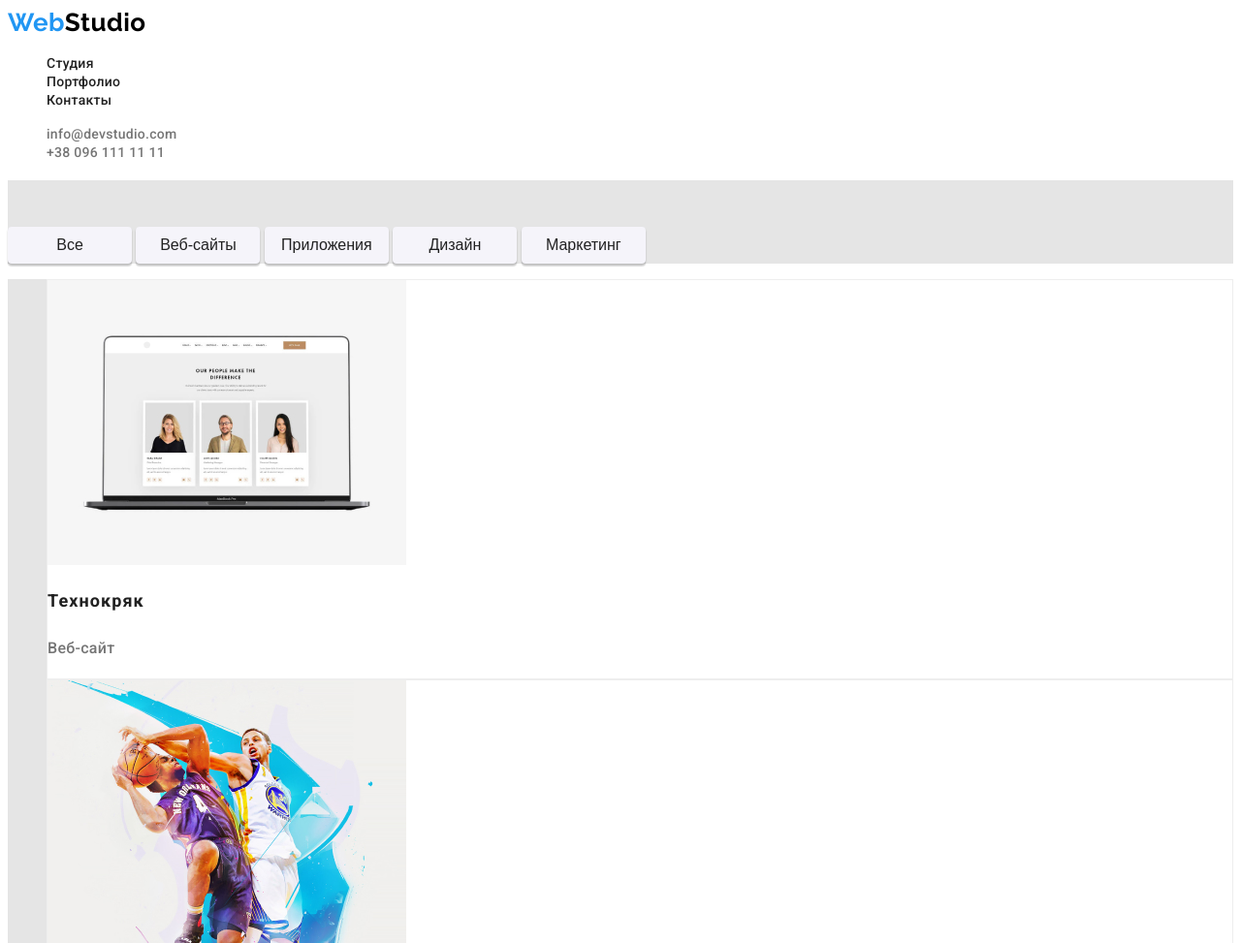
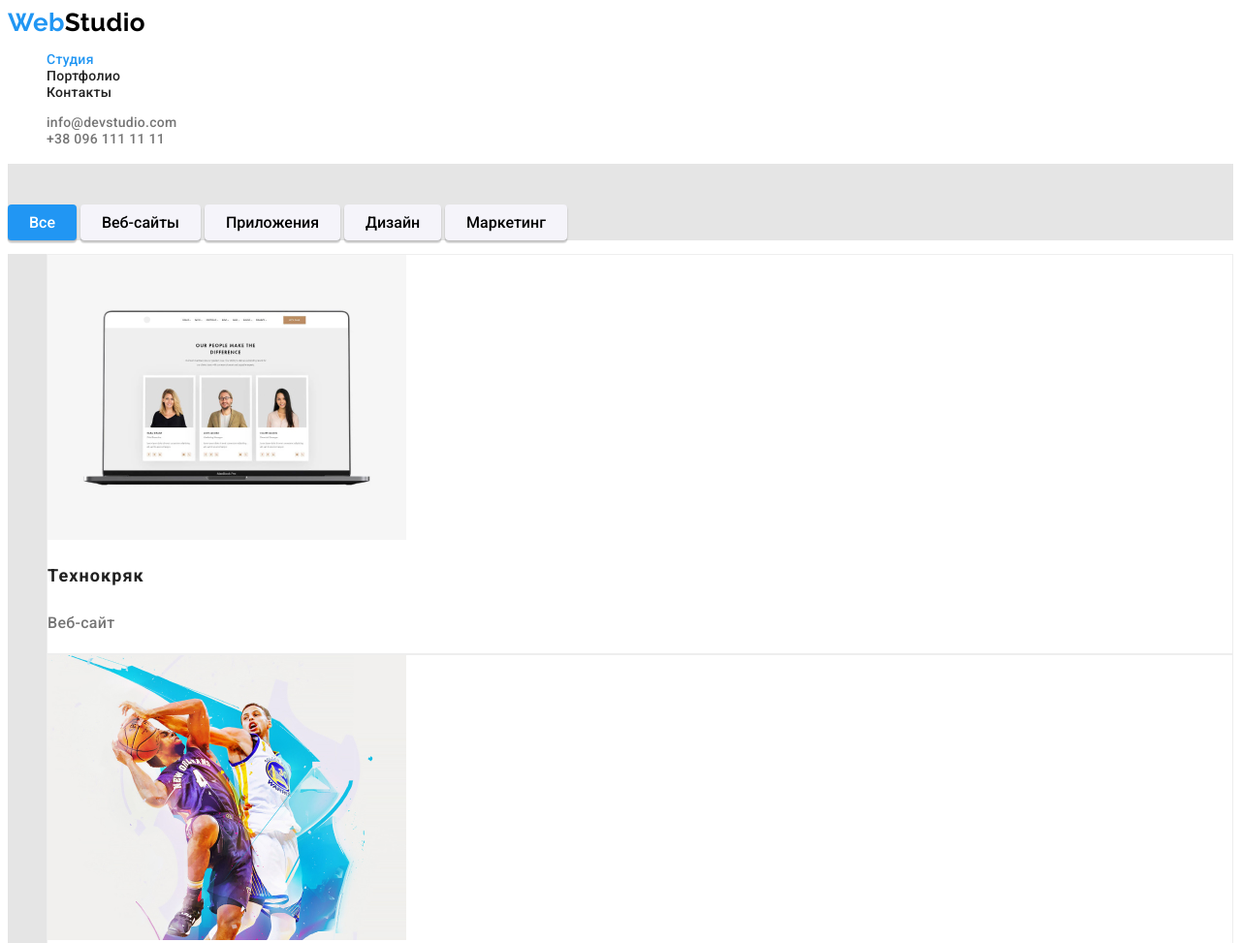
Before and after one commit to Golotniks94/goit-markup-hw-02, a plain HTML site: page portfolio.html in a window 1280 px wide. Shown: the top 973 px of the page at 97% size. Drawn offline with Linux system fonts and the light colour scheme.

Commit message:
Исправление ошибок
Пофиксил ошибки на которые указал ментор

```diff
--- a/css/style.css
+++ b/css/style.css
@@ -2,7 +2,9 @@
 body {
   font-family: 'Roboto', sans-serif;
   letter-spacing: 0.03em;
-  list-style: none;
+  background-color: #ffffff;
+  font-size: 14px;
+  color: #212121;
 }
 
 /* List */
@@ -13,24 +15,22 @@ body {
 /* Header  */
 .logo {
   font-family: 'Raleway';
-  font-weight: 700;
   font-size: 26px;
   line-height: 1.19;
   text-decoration: none;
   color: #2196f3;
 }
-.logo span {
+.logo > span {
   color: #000000;
 }
 /* site-nav */
 
 .link {
   font-weight: 500;
-  font-size: 14px;
   line-height: 1.14;
   letter-spacing: 0.02em;
+  text-decoration: none;
   color: #212121;
-  text-decoration: none;
 }
 
 .link:hover,
@@ -38,11 +38,20 @@ body {
   color: #2196f3;
 }
 
+/* Current  */
+.button.current {
+  background: #2196f3;
+  color: #ffffff;
+}
+
+.link.current {
+  color: #2196f3;
+}
+
 /* site-info */
 
 .info {
   font-weight: 500;
-  font-size: 14px;
   line-height: 1.14;
   letter-spacing: 0.02em;
   text-decoration: none;
@@ -72,8 +81,7 @@ body {
   display: flex;
   align-items: center;
   justify-content: center;
-  width: 200px;
-  height: 50px;
+  padding: 10px 32px;
   background: #2196f3;
   box-shadow: 0px 4px 4px rgba(0, 0, 0, 0.15);
   border-radius: 4px;
@@ -81,7 +89,6 @@ body {
   border: none;
 }
 .order {
-  font-weight: 700;
   font-size: 16px;
   line-height: 1.87;
   letter-spacing: 0.06em;
@@ -97,14 +104,10 @@ body {
   visibility: hidden;
 }
 .title {
-  font-weight: 700;
-  font-size: 14px;
   line-height: 1.14;
   text-transform: uppercase;
-  color: #212121;
 }
 .text-link {
-  font-size: 14px;
   line-height: 24px;
   color: #757575;
   text-decoration: none;
@@ -120,11 +123,9 @@ body {
 .section {
 }
 .block-title {
-  font-weight: 700;
   font-size: 36px;
   line-height: 1.16;
   text-align: center;
-  color: #212121;
 }
 .image-block {
 }
@@ -136,11 +137,9 @@ body {
 }
 
 .block-title {
-  font-weight: 700;
   font-size: 36px;
   line-height: 1.16;
   text-align: center;
-  color: #212121;
 }
 
 .block {
@@ -155,7 +154,6 @@ body {
   font-size: 16px;
   line-height: 1.18;
   text-align: center;
-  color: #212121;
 }
 
 .section-text {
@@ -171,7 +169,6 @@ body {
 }
 
 .footer-text {
-  font-size: 14px;
   line-height: 1.71;
   color: #ffffff;
 }
@@ -179,35 +176,31 @@ body {
 /* Section Button  */
 
 .button {
-  width: 128px;
-  height: 38px;
+  font-weight: 500;
+  font-size: 16px;
+  line-height: 1.62;
+  text-align: center;
+  padding: 6px 22px;
   box-shadow: 0px 3px 1px rgba(0, 0, 0, 0.1), 0px 1px 2px rgba(0, 0, 0, 0.08),
     0px 2px 2px rgba(0, 0, 0, 0.12);
   border-radius: 4px;
   background: #f5f4fa;
   border: none;
   cursor: pointer;
+  font-family: inherit;
 }
 
 .button:hover,
 .button:focus {
   background: #2196f3;
-}
-
-.button-text {
-  font-weight: 500;
-  font-size: 16px;
-  line-height: 1.62;
-  text-align: center;
-  color: #212121;
-}
-
-.button-text:hover,
-.button-text:focus {
   color: #ffffff;
 }
 
 /* Page block  */
+
+.address {
+  font-style: normal;
+}
 
 .page-block {
   background: #ffffff;
@@ -215,7 +208,6 @@ body {
   text-decoration: none;
 }
 .page-title {
-  font-weight: 700;
   font-size: 18px;
   line-height: 2;
   letter-spacing: 0.06em;
--- a/portfolio.html
+++ b/portfolio.html
@@ -20,7 +20,7 @@
       <a href="./index.html" class="logo">Web<span>Studio</span></a>
 
       <ul class="site-nav list">
-        <li><a href="" class="link">Студия</a></li>
+        <li><a href="" class="link current">Студия</a></li>
         <li><a href="./portfolio.html" class="link">Портфолио</a></li>
         <li><a href="" class="link">Контакты</a></li>
       </ul>
@@ -38,11 +38,11 @@
       <h1 class="section-title">Контент страницы Портфолио</h1>
 
       <!-- Кнопки -->
-      <button class="button"><span class="button-text">Все</span></button>
-      <button class="button"><span class="button-text">Веб-сайты</span></button>
-      <button class="button"><span class="button-text">Приложения</span></button>
-      <button class="button"><span class="button-text">Дизайн</span></button>
-      <button class="button"><span class="button-text">Маркетинг</span></button>
+      <button class="button current">Все</button>
+      <button class="button">Веб-сайты</button>
+      <button class="button">Приложения</button>
+      <button class="button">Дизайн</button>
+      <button class="button">Маркетинг</button>
     </section>
 
     <section class="section">
```
Also changed, not shown: index.html (+2 -2 lines).
